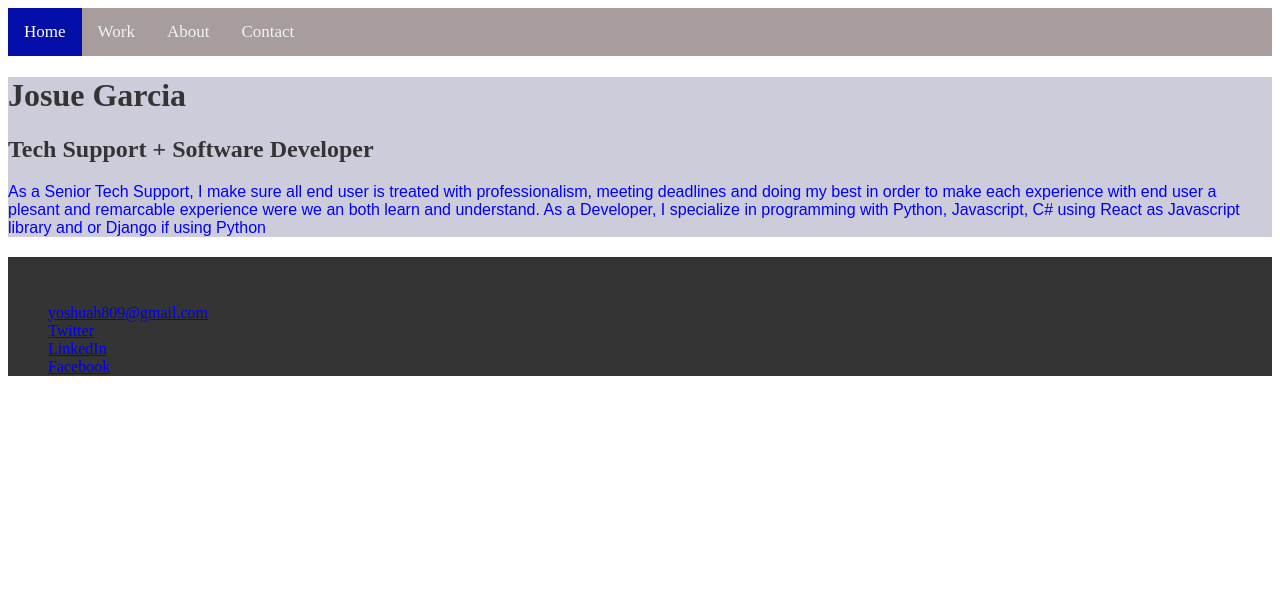
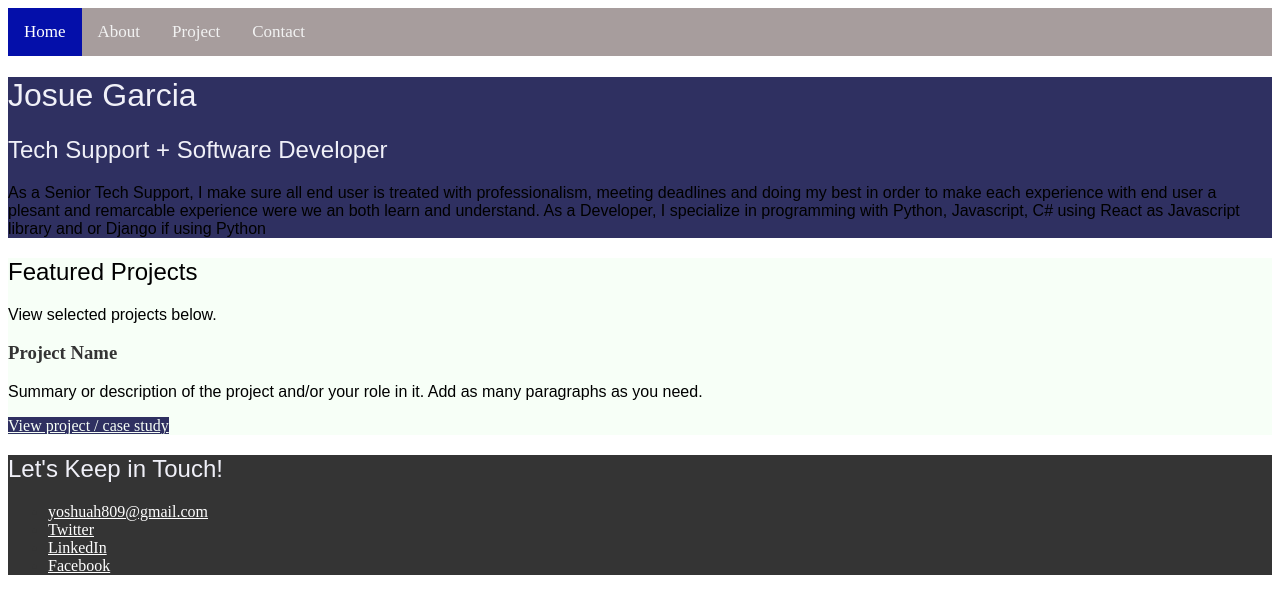
Before and after one commit to yoshuah809/yoshuah809.github.io, a plain HTML site: page index.html in a window 1280 px wide. Drawn offline with Linux system fonts and the light colour scheme.

Commit message:
Added Project Secion

```diff
--- a/index.html
+++ b/index.html
@@ -10,8 +10,8 @@
       <!-- ***********************  ABOUT / PROFILE  *********************** -->
       <div class="topnav">
         <a class="active" href="#home">Home</a>
-        <a href="#work">Work</a>
         <a href="#about">About</a>
+        <a href="#project">Project</a>
         <a href="#contact">Contact</a>
 
     </div>
@@ -20,13 +20,26 @@
 
         <h1>Josue Garcia </h1>
         <h2>Tech Support + Software Developer</h2>
-        <link rel="stylesheet" href="style.css">
+
 
         <p>As a Senior Tech Support, I make sure all end user is treated with professionalism, meeting deadlines and doing my best in order to make each experience with end user a plesant and remarcable experience were we an both learn and understand. As a Developer, I specialize in programming with Python, Javascript, C# using React as Javascript library and or Django if using Python</p>
 
       </header>
 
-      <!-- ********************  PROJECTS / PORTFOLIO  ********************* -->
+           <!-- ********************  PROJECTS / PORTFOLIO  ********************* -->
+      <section class ="projects">
+      <h2>Featured Projects</h2>
+      <p>View selected projects below.
+
+
+        <section>
+          <h3>Project Name</h3>
+
+          <p>Summary or description of the project and/or your role in it. Add as many paragraphs as you need.</p>
+          <a href="#" target="_blank">View project / case study</a>
+        </section>
+      <!-- End of Project block. -->
+    </section>
 
       <!-- ***********************  WORK EXPERIENCE  *********************** -->
 
@@ -35,6 +48,7 @@
 
 
       <!-- *****************  CONTACT INFO / SOCIAL MEDIA  ***************** -->
+      <link rel="stylesheet" href="style.css">
       <footer class="footer">
         <h2>Let's Keep in Touch!</h2>
 
--- a/style.css
+++ b/style.css
@@ -1,9 +1,9 @@
-p
+p, h1, h2
 {
     font-family: sans-serif;
     font-weight: 300;
     font-variant-position: super;
-    color: blue;
+    color: rgb(240, 240, 248);
 }
 /* Navigation
 ---------------------------------------------------------------- */
@@ -16,7 +16,7 @@ p
   .topnav a {
     float: left;
     color: #f2f2f2;
-    text-align: center;
+    text-align: right;
     padding: 14px 16px;
     text-decoration: none;
     font-size: 17px;
@@ -38,10 +38,18 @@ p
 body{
     color: #343434;
 }
+a{
+  color: #fefefe;
+}
+a.hover{
+  text-decoration: none;
+}
+
 /* Profile
 -----------------------------------------------------------*/
 .main-header{
-    background: #ccccda;
+    background: #2f3061;
+    color: #ffe66d;
 }
 
 
@@ -49,7 +57,18 @@ body{
 
 /* Projects
 -----------------------------------------------------------*/
+.projects {
+  background: #f7fff7;
+}
 
+.projects a {
+  color: #f7fff7;
+  background: #2f3061;
+}
+
+.projects h2, p{
+  color: black;
+}
 
 
 /*Work Experience
```
